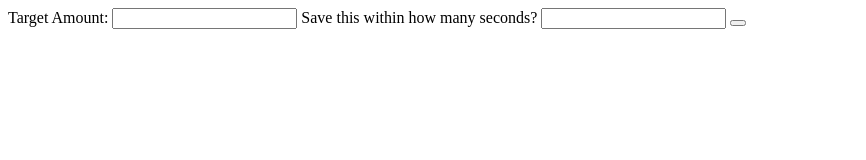
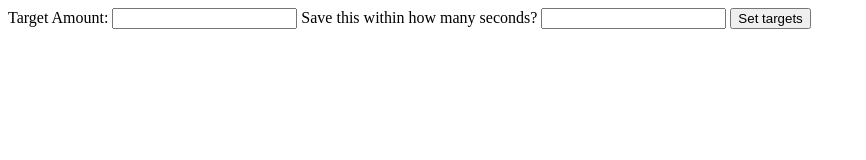
Before and after one commit to TheoLeanse/savings-tree, a website: page public/index.html in a window 1280 px wide. Shown: the whole page, without its empty margins (0-866 px from the left). Drawn offline with nearby package versions, Linux system fonts and the light colour scheme.

Commit message:
UI changes

```diff
--- a/public/index.html
+++ b/public/index.html
@@ -11,7 +11,7 @@
     <form ng-hide="savingsCtrl.hasTarget()">
         Target Amount: <input type="text" class="target-field" ng-model="target">
         Save this within how many seconds? <input type="text" class="time-field" ng-model="timeframe">
-        <button name="set" class="add-target" ng-click="savingsCtrl.addTarget(target, timeframe)"></button>
+        <button class="add-target" ng-click="savingsCtrl.addTarget(target, timeframe)">Set targets</button>
     </form>
 
     <span ng-hide="!savingsCtrl.hasTarget()">
```
